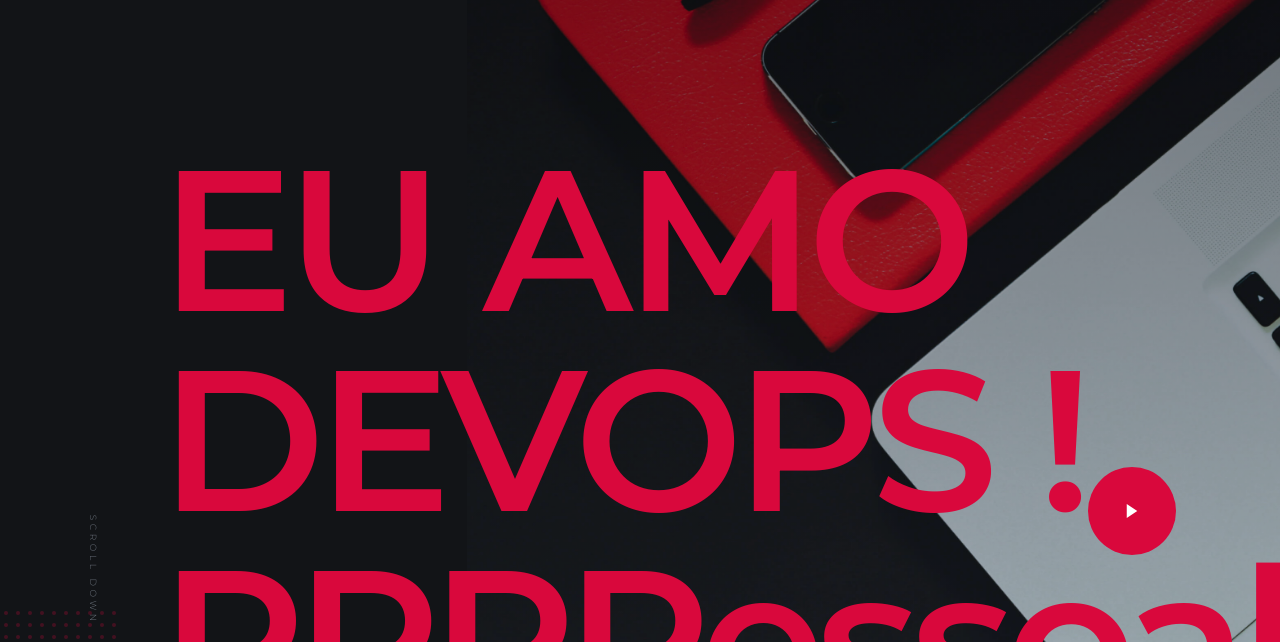
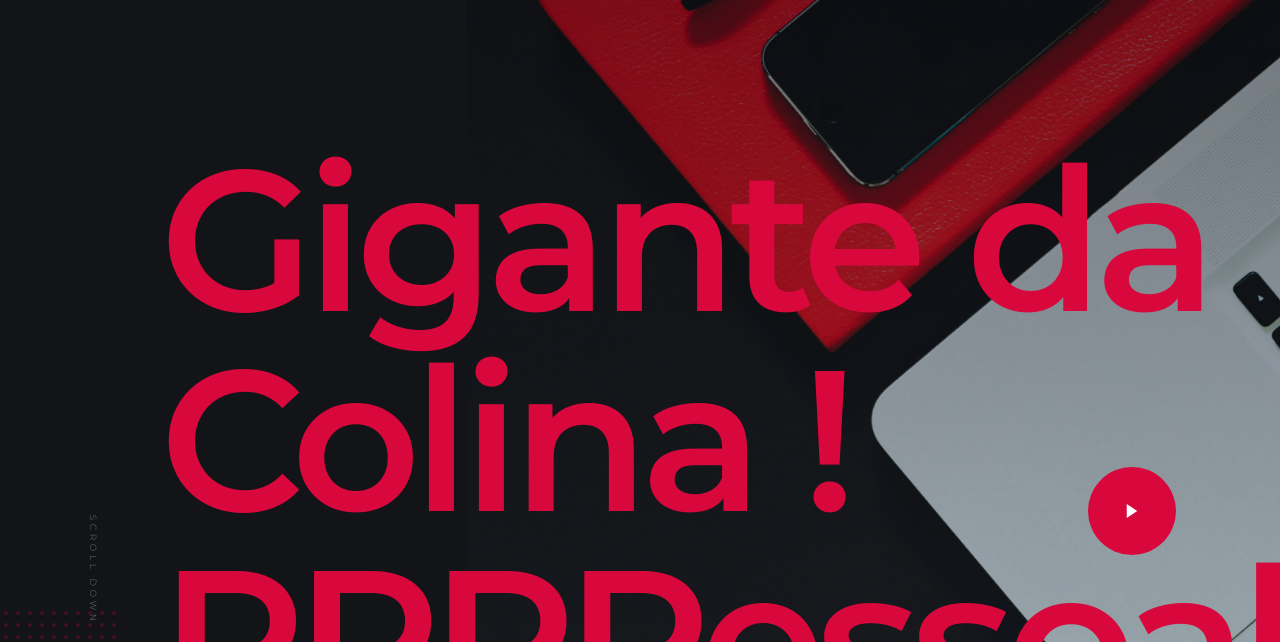
Before and after one commit to davaslindo/tom_cat_ativ, a plain HTML site: page index.html in a window 1280 px wide. Shown: the part 101-743 px from the top of the page. Drawn offline with Linux system fonts and the light colour scheme.

Commit message:
Update index.html

```diff
--- a/index.html
+++ b/index.html
@@ -90,7 +90,7 @@
         <div class="row s-hero__content">
             <div class="column">
 
-                <h1>EU AMO DEVOPS ! PPPPessoal </h1>
+                <h1>Gigante da Colina ! PPPPessoal </h1>
                 <div class="s-hero__content-about">
 
                     <p>
```
